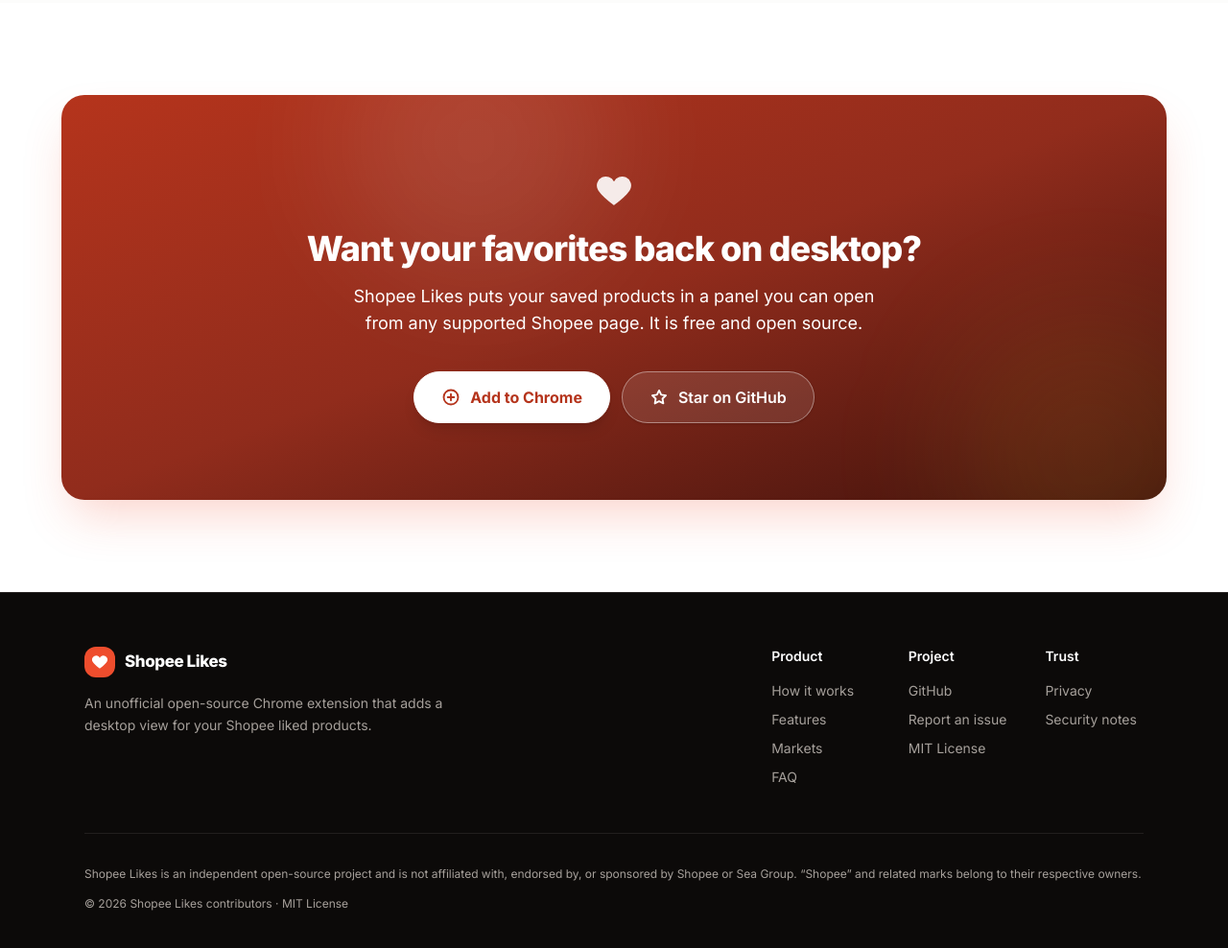
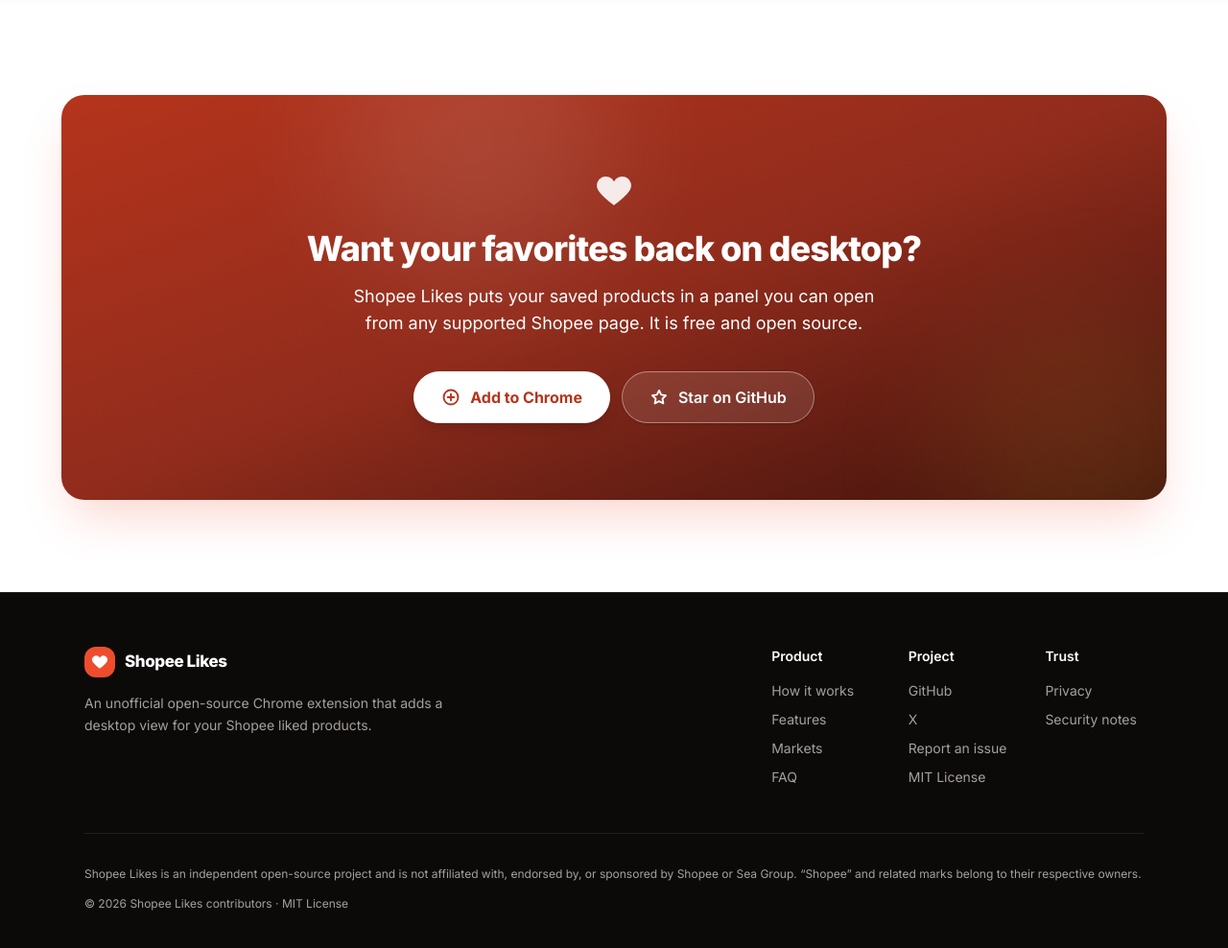
Before and after one commit to drayah/shopee-likes, a browser extension: page docs/index.html in a window 1280 px wide. Shown: the part 4394-5382 px from the top of the page at 96% size. Drawn offline with Linux system fonts and the light colour scheme.

Commit message:
Add X profile to the footer

```diff
--- a/docs/index.html
+++ b/docs/index.html
@@ -666,6 +666,7 @@
               <h3 class="font-semibold text-white">Project</h3>
               <ul class="mt-4 space-y-2.5">
                 <li><a href="https://github.com/drayah/shopee-likes" target="_blank" rel="noopener noreferrer" class="transition hover:text-white">GitHub</a></li>
+                <li><a href="https://x.com/drayah" target="_blank" rel="noopener noreferrer" class="transition hover:text-white">X</a></li>
                 <li><a href="https://github.com/drayah/shopee-likes/issues" target="_blank" rel="noopener noreferrer" class="transition hover:text-white">Report an issue</a></li>
                 <li><a href="https://github.com/drayah/shopee-likes/blob/main/LICENSE" target="_blank" rel="noopener noreferrer" class="transition hover:text-white">MIT License</a></li>
               </ul>
```
